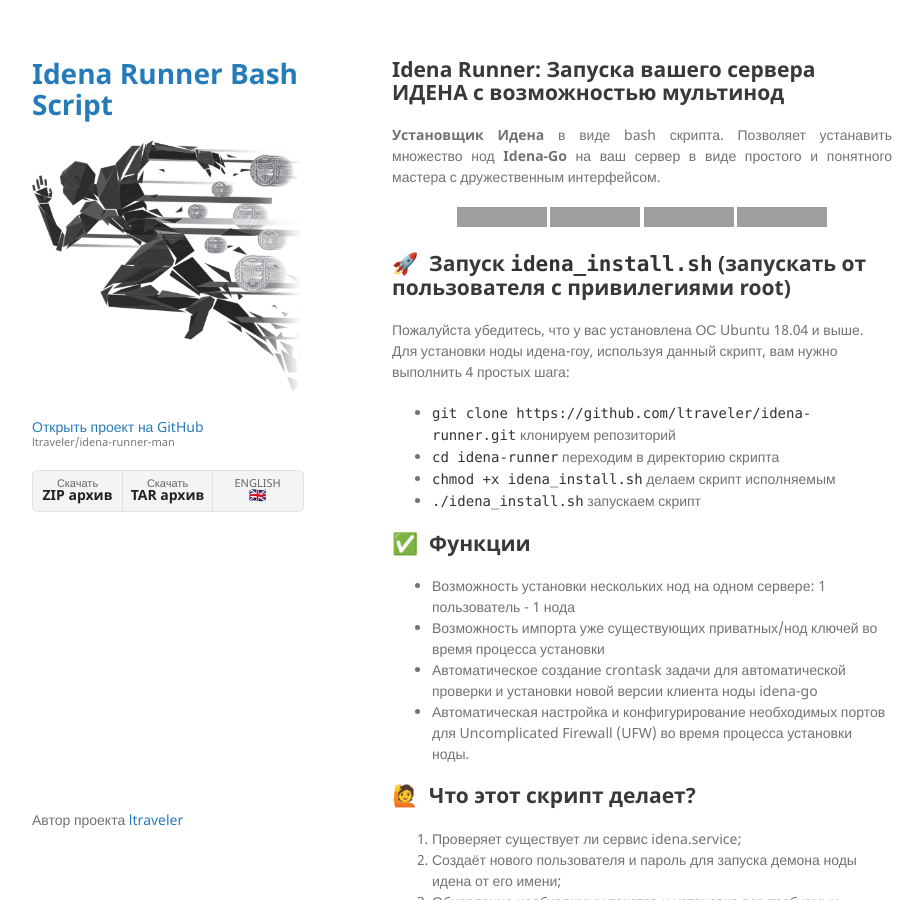
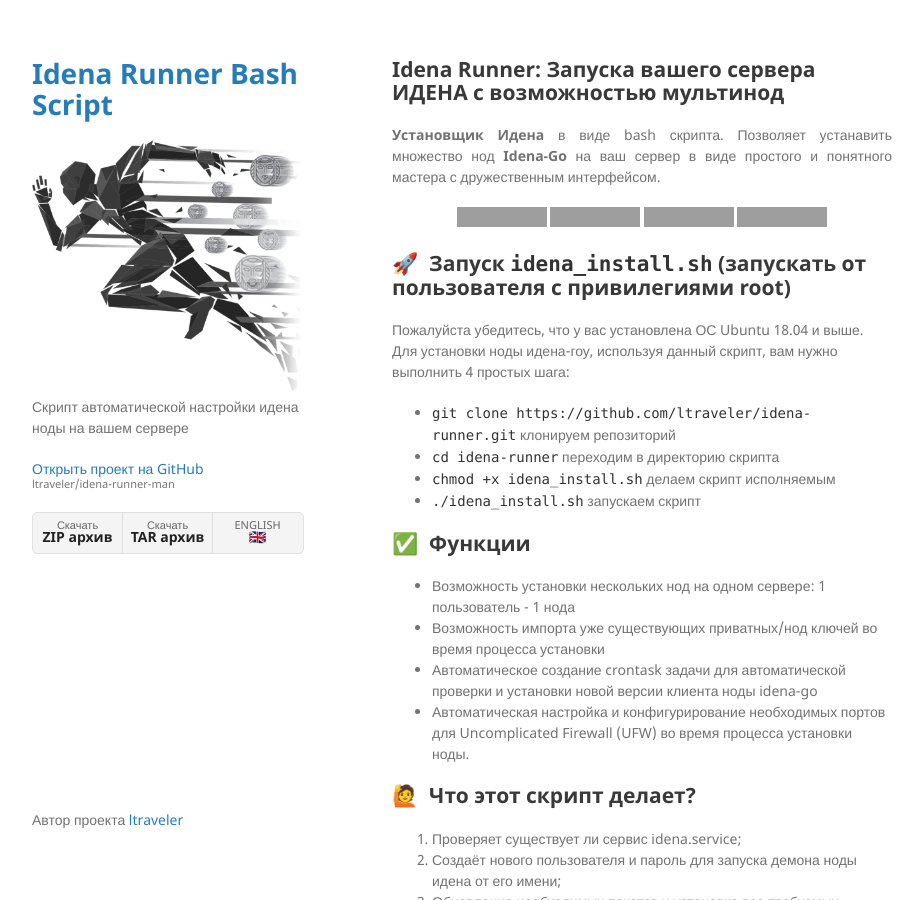
Before and after one commit to ltraveler/idena-runner-man, a Jekyll site: the page built from ru/index-ru.md, in a window 1280 px wide and 900 px high. Shown: the whole window, without its empty margins (178-1101 px from the left). Built offline with Jekyll 4.4.1, drawn with Linux system fonts in a browser that asks for light colours; grey boxes are pictures that could not be loaded.

Commit message:
Update index-ru.md

```diff
--- a/ru/index-ru.md
+++ b/ru/index-ru.md
@@ -5,6 +5,7 @@
 ref: idena-runner-script
 title: "Idena Runner: Настройка Идена ноды и её автоматическое обновление"
 description: "Быстрый старт вашего сервера идена на >= Ubuntu 18.04. Скрипт позволяет: запускать несколько нод на одном сервере, автоматическое обновление установленных IDENA нод, импорт api ключей ноды и вашего приватного ключа, настройка UFW и автоматическое конфигурирование портов"
+introduction: "Скрипт автоматической настройки идена ноды на вашем сервере"
 ---
 
 ## Idena Runner: Запуска вашего сервера ИДЕНА с возможностью мультинод
```
